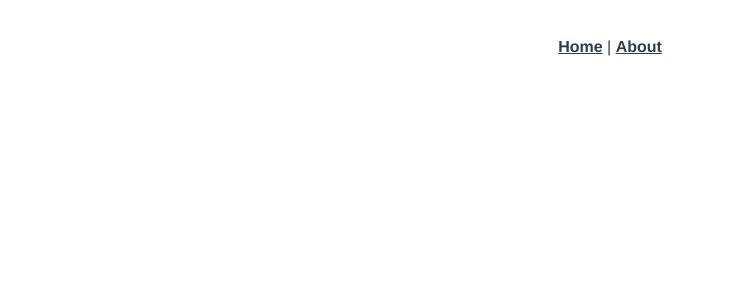
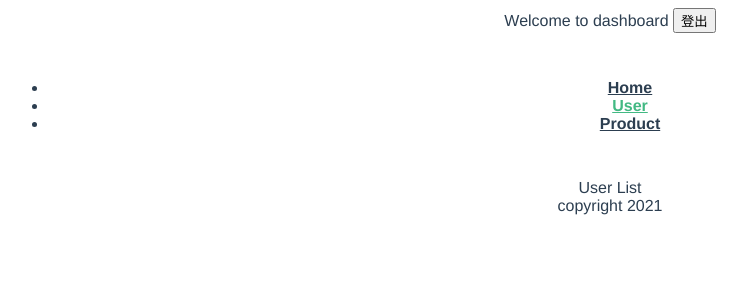
Before and after one commit to lilugirl/vue2_js_admin, a Vue app: page /#/user in a window 1280 px wide. Shown: the top 300 px of the page, without its empty margins (30-777 px from the left). Built offline with nearby package versions, Linux system fonts and the light colour scheme.

Commit message:
first commit

```diff
--- a/public/index.html
+++ b/public/index.html
@@ -5,11 +5,11 @@
     <meta http-equiv="X-UA-Compatible" content="IE=edge">
     <meta name="viewport" content="width=device-width,initial-scale=1.0">
     <link rel="icon" href="<%= BASE_URL %>favicon.ico">
-    <title><%= htmlWebpackPlugin.options.title %></title>
+    <title>Admin Portal</title>
   </head>
   <body>
     <noscript>
-      <strong>We're sorry but <%= htmlWebpackPlugin.options.title %> doesn't work properly without JavaScript enabled. Please enable it to continue.</strong>
+      <strong>We're sorry but this page doesn't work properly without JavaScript enabled. Please enable it to continue.</strong>
     </noscript>
     <div id="app"></div>
     <!-- built files will be auto injected -->
--- a/src/App.vue
+++ b/src/App.vue
@@ -1,9 +1,5 @@
 <template>
   <div id="app">
-    <div id="nav">
-      <router-link to="/">Home</router-link> |
-      <router-link to="/about">About</router-link>
-    </div>
     <router-view/>
   </div>
 </template>
--- a/src/components/HelloWorld.vue
+++ /dev/null
@@ -1,60 +0,0 @@
-<template>
-  <div class="hello">
-    <h1>{{ msg }}</h1>
-    <p>
-      For a guide and recipes on how to configure / customize this project,<br>
-      check out the
-      <a href="https://cli.vuejs.org" target="_blank" rel="noopener">vue-cli documentation</a>.
-    </p>
-    <h3>Installed CLI Plugins</h3>
-    <ul>
-      <li><a href="https://github.com/vuejs/vue-cli/tree/dev/packages/%40vue/cli-plugin-babel" target="_blank" rel="noopener">babel</a></li>
-      <li><a href="https://github.com/vuejs/vue-cli/tree/dev/packages/%40vue/cli-plugin-router" target="_blank" rel="noopener">router</a></li>
-      <li><a href="https://github.com/vuejs/vue-cli/tree/dev/packages/%40vue/cli-plugin-vuex" target="_blank" rel="noopener">vuex</a></li>
-      <li><a href="https://github.com/vuejs/vue-cli/tree/dev/packages/%40vue/cli-plugin-eslint" target="_blank" rel="noopener">eslint</a></li>
-    </ul>
-    <h3>Essential Links</h3>
-    <ul>
-      <li><a href="https://vuejs.org" target="_blank" rel="noopener">Core Docs</a></li>
-      <li><a href="https://forum.vuejs.org" target="_blank" rel="noopener">Forum</a></li>
-      <li><a href="https://chat.vuejs.org" target="_blank" rel="noopener">Community Chat</a></li>
-      <li><a href="https://twitter.com/vuejs" target="_blank" rel="noopener">Twitter</a></li>
-      <li><a href="https://news.vuejs.org" target="_blank" rel="noopener">News</a></li>
-    </ul>
-    <h3>Ecosystem</h3>
-    <ul>
-      <li><a href="https://router.vuejs.org" target="_blank" rel="noopener">vue-router</a></li>
-      <li><a href="https://vuex.vuejs.org" target="_blank" rel="noopener">vuex</a></li>
-      <li><a href="https://github.com/vuejs/vue-devtools#vue-devtools" target="_blank" rel="noopener">vue-devtools</a></li>
-      <li><a href="https://vue-loader.vuejs.org" target="_blank" rel="noopener">vue-loader</a></li>
-      <li><a href="https://github.com/vuejs/awesome-vue" target="_blank" rel="noopener">awesome-vue</a></li>
-    </ul>
-  </div>
-</template>
-
-<script>
-export default {
-  name: 'HelloWorld',
-  props: {
-    msg: String
-  }
-}
-</script>
-
-<!-- Add "scoped" attribute to limit CSS to this component only -->
-<style scoped lang="scss">
-h3 {
-  margin: 40px 0 0;
-}
-ul {
-  list-style-type: none;
-  padding: 0;
-}
-li {
-  display: inline-block;
-  margin: 0 10px;
-}
-a {
-  color: #42b983;
-}
-</style>
--- /dev/null
+++ b/src/layouts/AdminLayout.vue
@@ -0,0 +1,37 @@
+<template>
+  <div>
+    <header>Welcome to dashboard  <button @click="logout">登出</button></header>
+    <aside> <div id="nav">
+      <ul>
+        <li>
+          <router-link to="/">Home</router-link>
+        </li>
+        <li>
+          <router-link to="/user">User</router-link>
+        </li>
+        <li>
+          <router-link to="/product">Product</router-link>
+        </li>
+      </ul>
+
+
+
+    </div></aside>
+    <main><router-view/></main>
+    <footer>copyright 2021</footer>
+  </div>
+</template>
+
+<script>
+export default {
+  methods:{
+    logout(){
+      this.$router.push('/auth/login');
+    }
+  }
+}
+</script>
+
+<style>
+
+</style>
--- /dev/null
+++ b/src/layouts/AuthLayout.vue
@@ -0,0 +1,15 @@
+<template>
+  <div>
+    <router-view/>
+  </div>
+</template>
+
+<script>
+export default {
+
+}
+</script>
+
+<style>
+
+</style>
--- a/src/router/index.js
+++ b/src/router/index.js
@@ -1,6 +1,10 @@
 import Vue from 'vue'
 import VueRouter from 'vue-router'
-import Home from '../views/Home.vue'
+// import Home from '../views/Home.vue'
+import AdminLayout from '../layouts/AdminLayout.vue'
+import AuthLayout from '../layouts/AuthLayout.vue'
+import Login from '../views/auth/Login.vue'
+import User from '../views/admin/user/Index.vue'
 
 Vue.use(VueRouter)
 
@@ -8,15 +12,30 @@ const routes = [
   {
     path: '/',
     name: 'Home',
-    component: Home
+    redirect:'/user',
+    component: AdminLayout,
+    children:[{
+      path:'user',
+      name:'User',
+      component:User
+    },{
+      path:'product',
+      name:'Product',
+      component:()=>import(/* webpackChunkName: "product" */ '../views/admin/product/Index.vue')
+    }]
   },
   {
-    path: '/about',
-    name: 'About',
-    // route level code-splitting
-    // this generates a separate chunk (about.[hash].js) for this route
-    // which is lazy-loaded when the route is visited.
-    component: () => import(/* webpackChunkName: "about" */ '../views/About.vue')
+    path: '/auth',
+    name: 'Auth',
+    component: AuthLayout,
+    redirect:'/auth/login',
+    children:[
+      {
+        path:'login',
+        name:'Login',
+        component:Login
+      }
+    ]
   }
 ]
 
--- a/src/views/Home.vue
+++ b/src/views/Home.vue
@@ -1,18 +1,17 @@
 <template>
   <div class="home">
-    <img alt="Vue logo" src="../assets/logo.png">
-    <HelloWorld msg="Welcome to Your Vue.js App"/>
+    home
   </div>
 </template>
 
 <script>
 // @ is an alias to /src
-import HelloWorld from '@/components/HelloWorld.vue'
+
 
 export default {
   name: 'Home',
   components: {
-    HelloWorld
+
   }
 }
 </script>
--- /dev/null
+++ b/src/views/admin/product/Index.vue
@@ -0,0 +1,13 @@
+<template>
+  <div>Product List</div>
+</template>
+
+<script>
+export default {
+
+}
+</script>
+
+<style>
+
+</style>
--- /dev/null
+++ b/src/views/admin/user/Index.vue
@@ -0,0 +1,15 @@
+<template>
+  <div>
+      User List
+  </div>
+</template>
+
+<script>
+export default {
+
+}
+</script>
+
+<style>
+
+</style>
--- /dev/null
+++ b/src/views/auth/Login.vue
@@ -0,0 +1,19 @@
+<template>
+  <div>Login
+      <button @click="login">Login</button>
+  </div>
+</template>
+
+<script>
+export default {
+  methods:{
+      login(){
+         this.$router.push('/');
+      }
+  }
+}
+</script>
+
+<style>
+
+</style>
--- /dev/null
+++ b/vue.config.js
@@ -0,0 +1,12 @@
+module.exports={
+    devServer:{
+        port:8000,
+        // proxy:{
+        //     '/api':{
+        //         target:'http://mock.com',
+        //         ws:true,
+        //         changeOrigin:true
+        //     }
+        // }
+    }
+}
```
Also changed, not shown: 1 other file (tests, documents, lock files or other folders).
